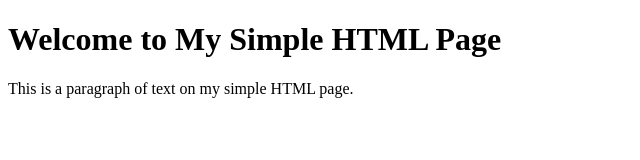
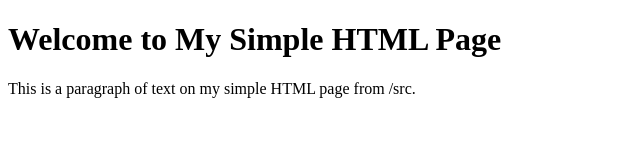
Before and after one commit to Shunlexxi/practice, a plain HTML site: page src/index.html in a window 1280 px wide. Shown: the full height of the page, 0-640 px from the left. Drawn offline with Linux system fonts and the light colour scheme.

Commit message:
page from /src

```diff
--- a/src/index.html
+++ b/src/index.html
@@ -7,6 +7,6 @@
 </head>
 <body>
     <h1>Welcome to My Simple HTML Page</h1>
-    <p>This is a paragraph of text on my simple HTML page.</p>
+    <p>This is a paragraph of text on my simple HTML page from /src.</p>
 </body>
 </html>
```
